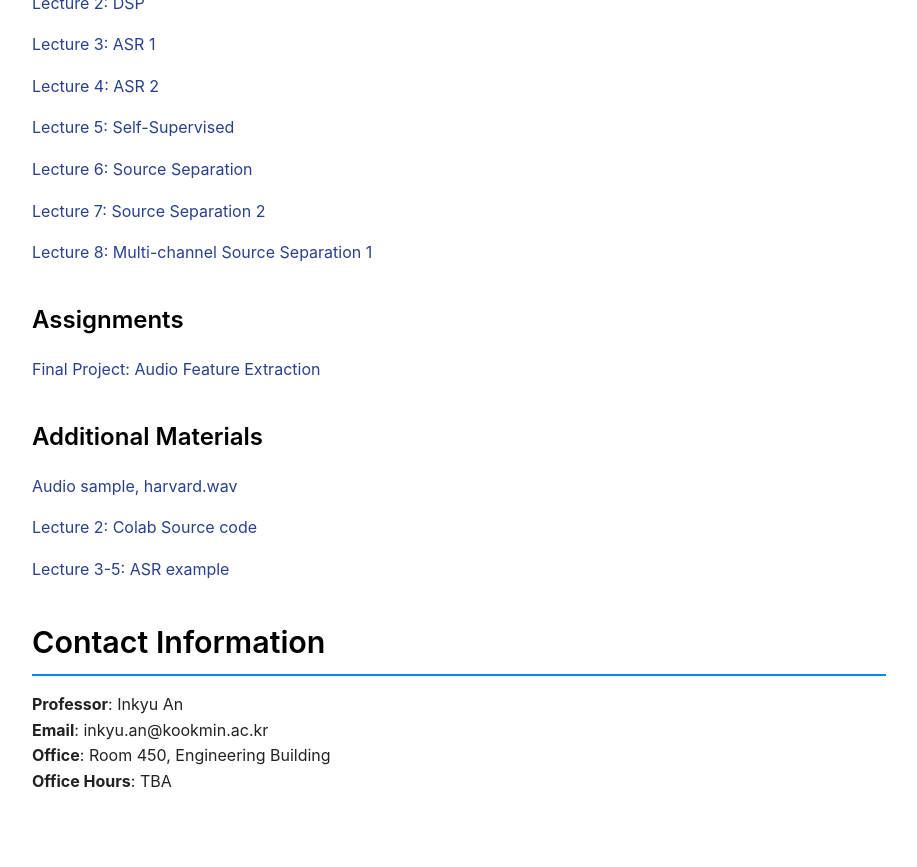
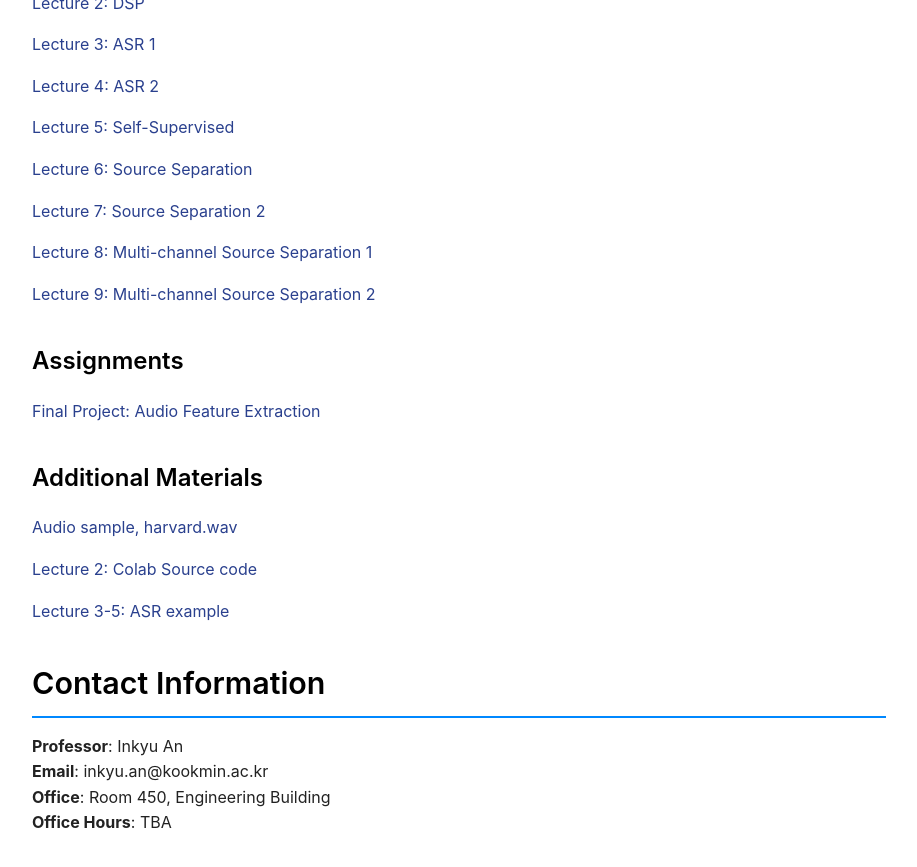
Before and after one commit to mairlab-KM/mairlab-KM.github.io, a Jekyll site: the page built from courses/speech-audio-recognition-2025fall.md, in a window 1280 px wide and 900 px high, scrolled down 2853 px. Shown: the top 867 px of the window, without its empty margins (181-1098 px from the left). Built offline with Jekyll 4.4.1, drawn with Linux system fonts in a browser that asks for light colours.

Commit message:
Update Lecture 9 of ASR

```diff
--- a/courses/speech-audio-recognition-2025fall.md
+++ b/courses/speech-audio-recognition-2025fall.md
@@ -112,6 +112,8 @@ By the end of this course, students will be able to:
 
 [Lecture 8: Multi-channel Source Separation 1](/assets/courses/speech-audio-recognition-2025fall/lectures/SpeechAudio_Lecture8.pdf)
 
+[Lecture 9: Multi-channel Source Separation 2](/assets/courses/speech-audio-recognition-2025fall/lectures/SpeechAudio_Lecture9.pdf)
+
 <!-- Example format - uncomment and modify as you add materials:
 - [Lecture 1: Introduction to Speech Recognition](/assets/courses/speech-audio-recognition-2025fall/lectures/lecture01-introduction.pdf)
 - [Lecture 2: Audio Signal Processing](/assets/courses/speech-audio-recognition-2025fall/lectures/lecture02-signal-processing.pdf)
```
Also changed, not shown: 1 other file.
